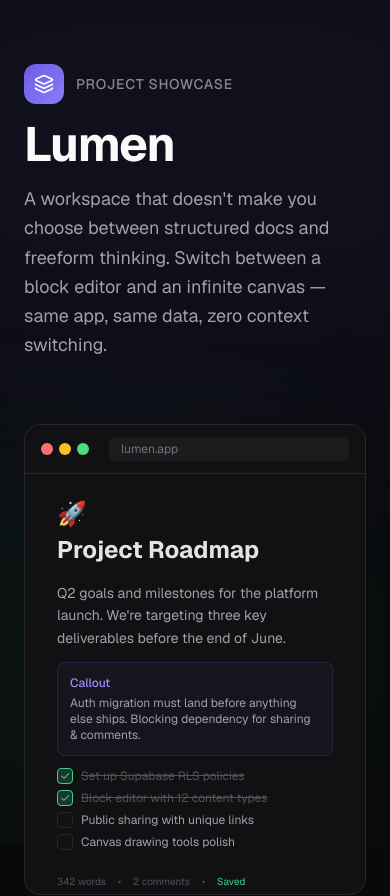
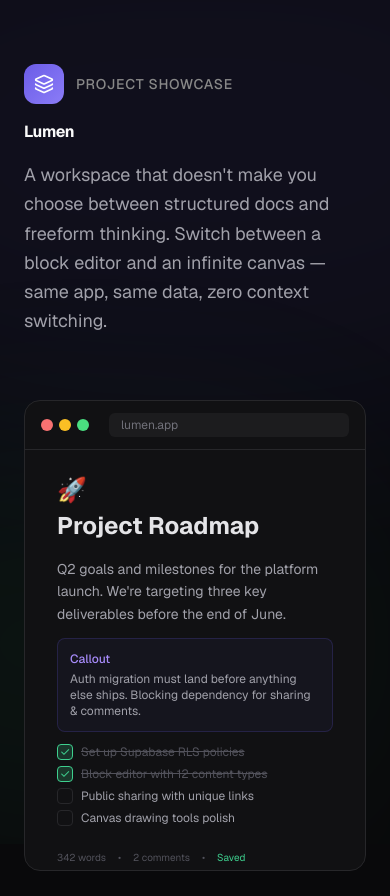
Before and after one commit to MorhafGhziel/Lumen, a Next.js app: page /showcase in a window 390 px wide. Shown: the top 896 px of the page. Built offline with nearby package versions, Linux system fonts and the light colour scheme.

Commit message:
new edit

```diff
--- a/src/app/showcase/page.tsx
+++ b/src/app/showcase/page.tsx
@@ -89,7 +89,7 @@
             </span>
           </div>
 
-          <h1 className="mb-4 text-5xl font-bold tracking-tight sm:text-6xl">
+          <h1 className="mb-4 text-5x font-bold tracking-tight sm:text-6xl">
             Lumen
           </h1>
           <p className="max-w-2xl text-lg leading-relaxed text-[#a1a1aa]">
```
